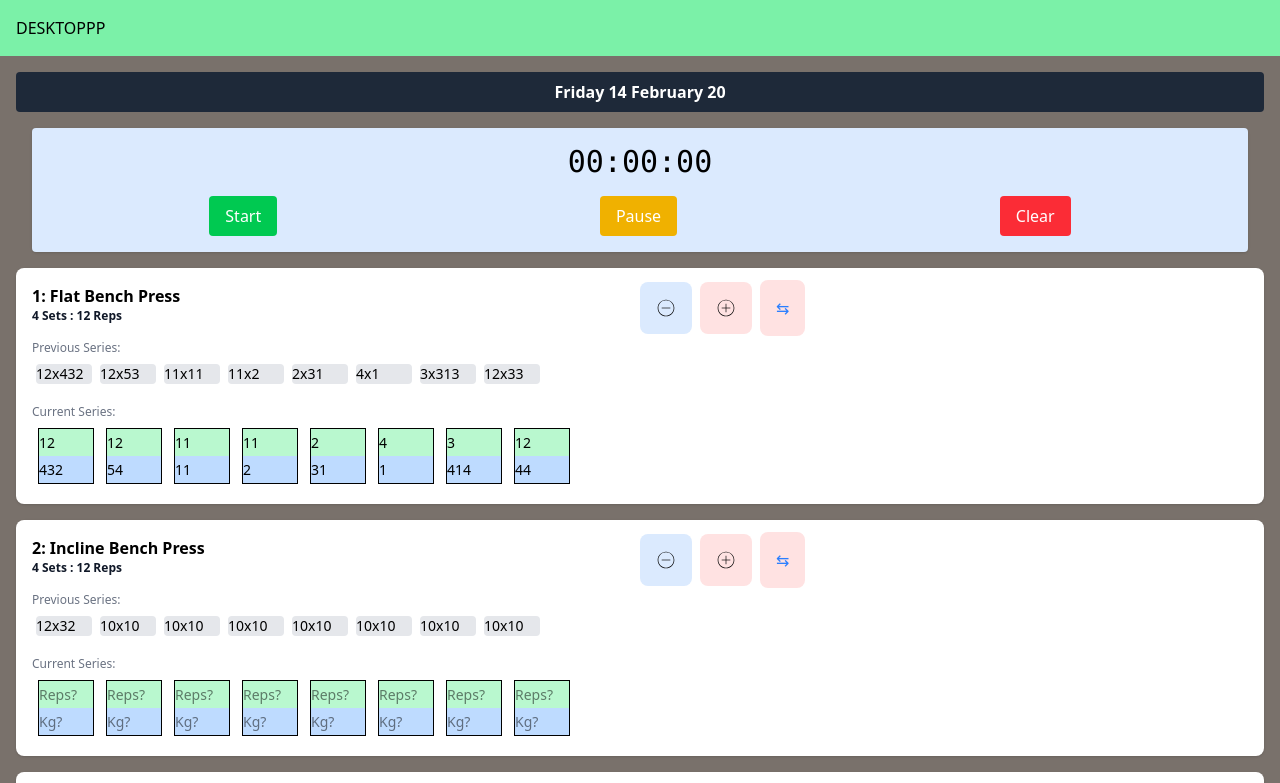
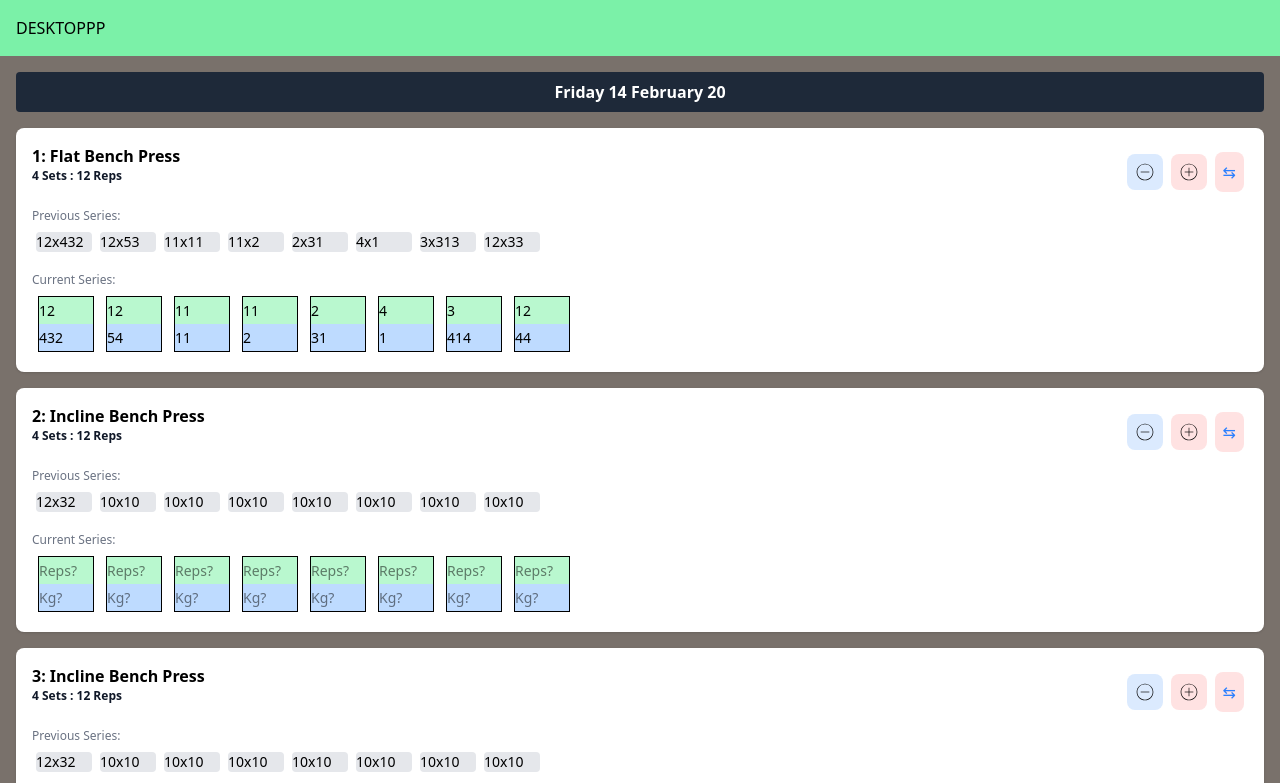
Before and after one commit to Timon-Vermeersch/workout_logger, a SvelteKit app: page /session in a window 1280 px wide. Shown: the top 783 px of the page. Built offline with nearby package versions, Linux system fonts and the light colour scheme.

Commit message:
removeTestData

```diff
--- a/src/routes/session/+page.svelte
+++ b/src/routes/session/+page.svelte
@@ -13,40 +13,6 @@
   };
   let date = new Date().toLocaleDateString("en-GB", options);
   let dateNl = new Date().toLocaleDateString("nl-BE", options);
-  // let exercises = [
-  //   {
-  //     name: "Flat Bench Press GIGAchadington",
-  //     sets: [
-  //       { previous: "10x10", current: "" },
-  //       { previous: "10x12", current: "" },
-  //       { previous: "16x8", current: "" },
-  //       { previous: "18x8", current: "" },
-  //       { previous: "22x8", current: "" },
-  //       { previous: "18x8", current: "" },
-  //     ]
-  //   },
-  //   {
-  //     name: "Incline Dumbbell Press",
-  //     sets: [
-  //       { previous: "10x10", current: "" },
-  //       { previous: "10x12", current: "" },
-  //       { previous: "10x12", current: "" },
-  //       { previous: "22x8", current: "" },
-  //       { previous: "18x8", current: "" },
-  //       { previous: "18x8", current: "" },
-  //     ]
-  //   },
-  //   {
-  //     name: "Incline Dumbbell Press",
-  //     sets: [
-  //       { previous: "10x10", current: "" },
-  //       { previous: "10x12", current: "" },
-  //       { previous: "10x12", current: "" },
-  //       { previous: "22x8", current: "" },
-  //       { previous: "18x8", current: "" },
-  //       { previous: "18x8", current: "" },
-  //     ]
-  //   },];
   let exercises2 = [
     {
       name: "Flat Bench Press" ,
@@ -105,23 +71,24 @@
           <div class="text-center text-gray-700 font-bold mb-4">
             <div class="bg-gray-800 text-white py-2 rounded">{date}</div>
           </div>
-          <Stopwatch></Stopwatch>
+
   <!-- Abegin -->
-    <div class="flex flex-col space-y-4">
+    <div class="flex flex-col flex-auto space-y-4">
+
       {#each exercises2 as exercise, index}
         <div class="bg-white p-4 rounded-lg shadow">
           <div class="grid grid-cols-2 mb-2">
             <!-- Title -->
             <h2 class=" Title flex flex-col flex-wrap font-semibold">{index+1}: {exercise.name} <div class="text-xs text-gray-900 mb-1">4 Sets : 12 Reps</div></h2>
             <!-- Buttons -->
-            <div class=" Buttons flex allign-center space-x-2 h-12 items-center ">
-              <button class="rounded-lg bg-blue-100 text-blue-500 p-4 hover:underline active:scale-90 active:bg-gray-200">
+            <div class=" Buttons flex allign-center justify-end space-x-2 h-12 items-center m-1 ">
+              <button class="rounded-lg bg-blue-100 text-blue-500 p-2 hover:underline active:scale-90 active:bg-gray-200">
                 <img class='w-5 h-5' src="less.svg" alt="">
               </button>
-              <button class="rounded-lg bg-red-100 text-blue-500 p-4 hover:underline active:scale-90 active:bg-gray-200">
+              <button class="rounded-lg bg-red-100 text-blue-500 p-2 hover:underline active:scale-90 active:bg-gray-200">
                 <img class='w-5 h-5' src="more.svg" alt="">
               </button>
-              <button class="rounded-lg bg-red-100 text-blue-500 p-4 hover:underline active:scale-90 active:bg-gray-200">⇆</button>
+              <button class="rounded-lg bg-red-100 text-blue-500 p-2 hover:underline active:scale-90 active:bg-gray-200">⇆</button>
             </div>
 
           </div>
```
